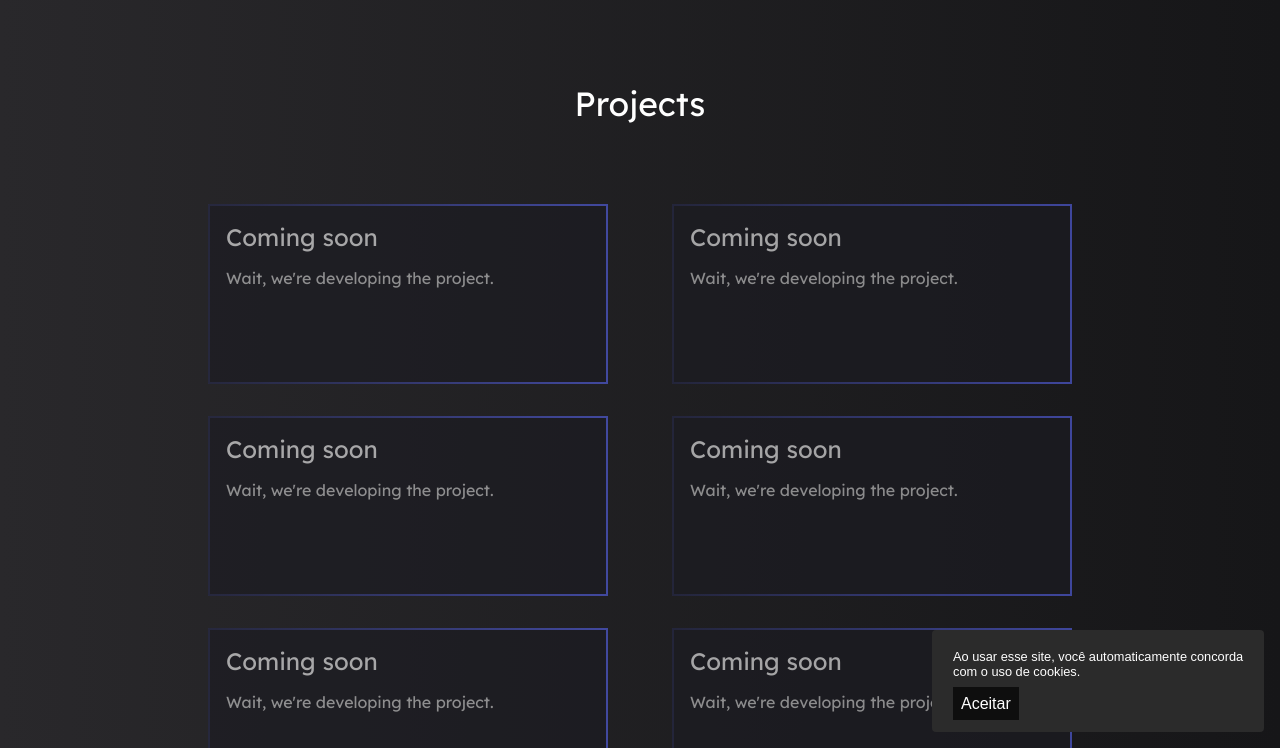
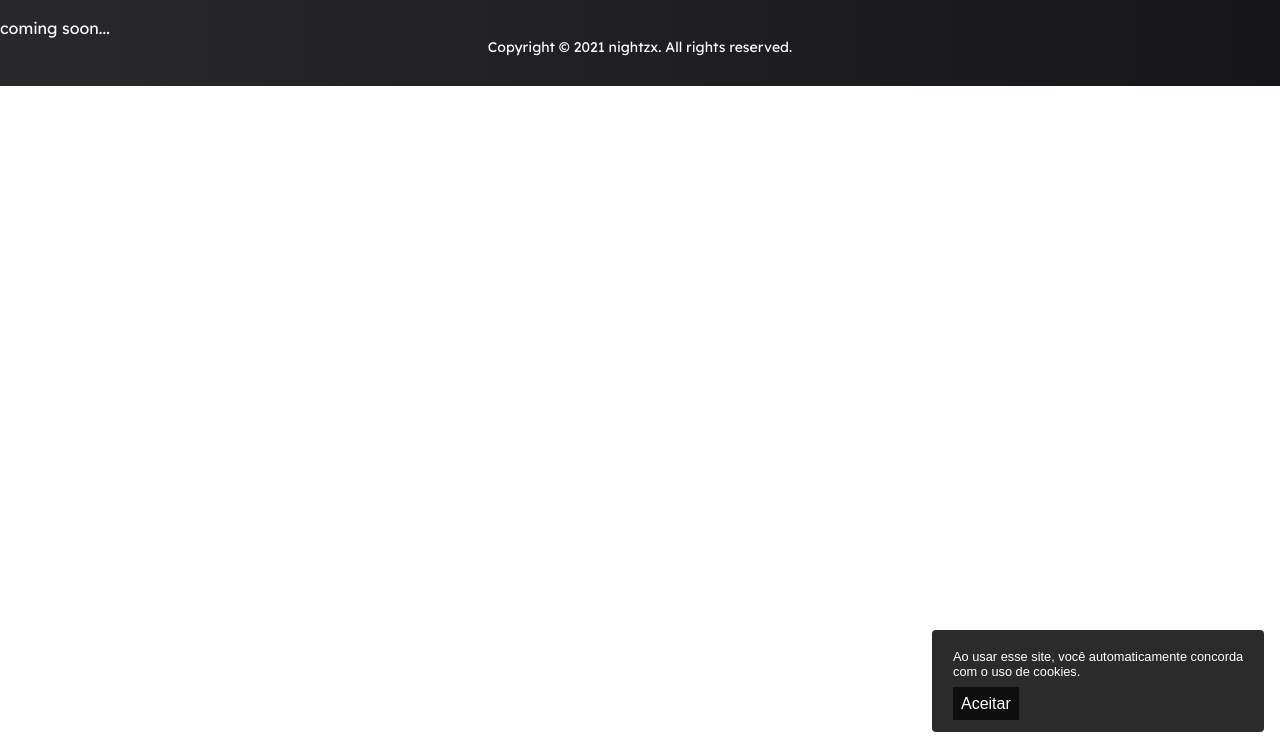
Before and after one commit to user-kbite/nightzx, a plain HTML site: page index.html in a window 1280 px wide. Shown: the part 52-800 px from the top of the page. Drawn offline with Linux system fonts and the light colour scheme.

Commit message:
Update index.html

```diff
--- a/index.html
+++ b/index.html
@@ -47,36 +47,8 @@
 	</header>
 
 	<section class="section-main">
-		<h2>Projects</h2>
-		<div class="section-projects">
-			<div class="div-3">
-				<div class="card">
-					<p>Coming soon</p>
-					<span>Wait, we're developing the project.</span>
-				</div>
-				<div class="card">
-					<p>Coming soon</p>
-					<span>Wait, we're developing the project.</span>
-				</div>
-				<div class="card">
-					<p>Coming soon</p>
-					<span>Wait, we're developing the project.</span>
-				</div>
-			</div>
-			<div class="div-3">
-				<div class="card">
-					<p>Coming soon</p>
-					<span>Wait, we're developing the project.</span>
-				</div>
-				<div class="card">
-					<p>Coming soon</p>
-					<span>Wait, we're developing the project.</span>
-				</div>
-				<div class="card">
-					<p>Coming soon</p>
-					<span>Wait, we're developing the project.</span>
-				</div>
-			</div>
+		<div class="section-content">
+			<p>coming soon...</p>
 		</div>
 	</section>
 
```
